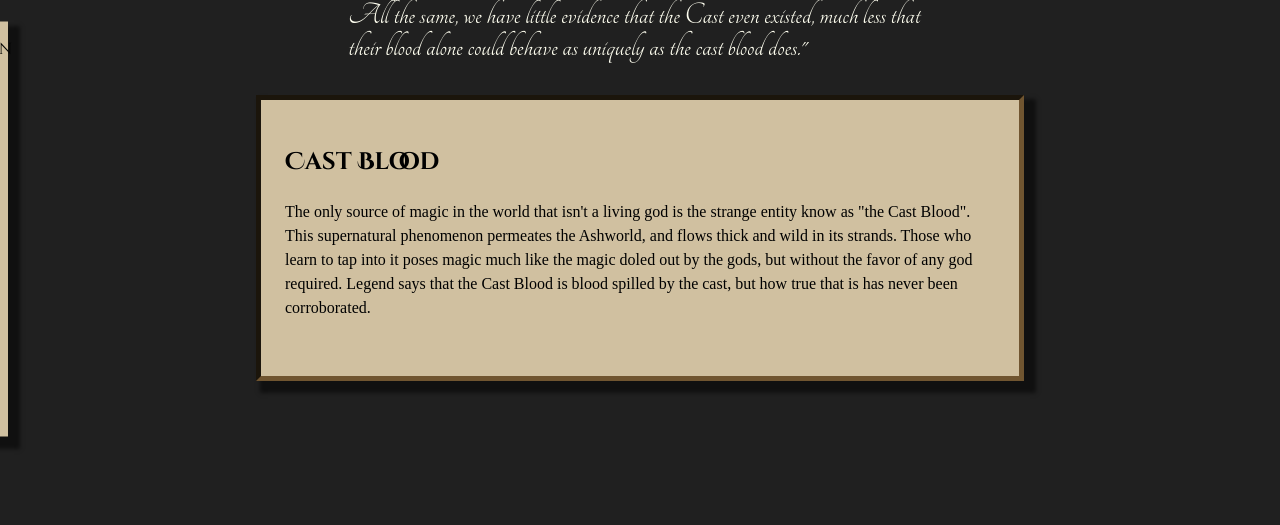
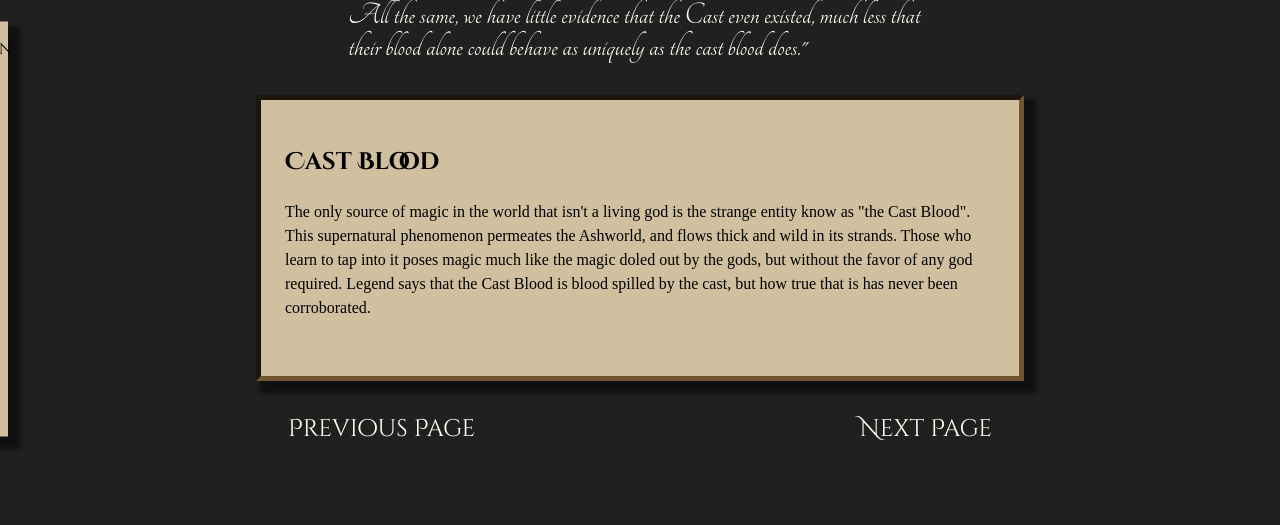
Before and after one commit to sowrd299/BurnedBook, a Django app: a page that uses ashworld/wiki/templates/wiki/index.html in a window 1280 px wide. Shown: the part 171-696 px from the top of the page. Run offline with Django 3.2, Linux system fonts and the light colour scheme; data comes from the database, SQL or seed files in the repository; both versions use the stored data as it was after the commit.

Commit message:
implements page turning

```diff
--- a/ashworld/wiki/models.py
+++ b/ashworld/wiki/models.py
@@ -12,6 +12,9 @@ class InfoPage(models.Model):
     def title(self):
         return self.short_title
 
+    def prev_page(self):
+        return InfoPage.objects.get(next_page = self)
+
     quote = models.TextField(blank = True)
     text = models.TextField(blank = True)
     secret_text = models.TextField(blank = True)
--- /dev/null
+++ b/ashworld/wiki/static/wiki/info.css
@@ -0,0 +1,19 @@
+.pageturn{
+    text-decoration: none;
+    color: inherit;
+    padding: 32px 32px;
+    font-size: 1.5em;
+    font-family: 'Cinzel Decorative', cursive;
+}
+
+#prev.pageturn{
+    float: left;
+}
+
+#next.pageturn{
+    float: right;
+}
+
+.pageturn:hover {
+    background: -moz-radial-gradient(closest-side, #70b0e080, #00000000);
+}
--- a/ashworld/wiki/static/wiki/style.css
+++ b/ashworld/wiki/static/wiki/style.css
@@ -57,18 +57,19 @@ body {
 
 .content {
     padding: 10px 20%;
+    color: #fffff0;
 }
 
 .content .quote {
     font-size: 2em; /*tangerine is a tinny font*/
     font-family: 'Tangerine', cursive;
     /*font-style: italic;*/
-    color: #fffff0;
     padding-left: 12%;
     padding-right: 12%;
 }
 
 .content .textbox {
+    color: #000000;
     padding: 24px;
     border-style: inset;
     border-color: #705530;
@@ -105,7 +106,7 @@ body {
     border-bottom-width: 3px;
 }
 
-a:hover {
+.sidebar a:hover {
     font-weight: bold;
     color: #b03090;
 }
--- a/ashworld/wiki/templates/wiki/index.html
+++ b/ashworld/wiki/templates/wiki/index.html
@@ -13,7 +13,9 @@
     <link href="https://fonts.googleapis.com/css2?family=Cinzel+Decorative:wght@400;700&family=Tangerine&display=swap" rel="stylesheet">
     <link rel="stylesheet" type="text/css" href="{% static 'wiki/style.css' %}"/>
 
-    {% block head %} {% endblock %}
+    {% block head %}
+    <link rel="stylesheet" type="text/css" href="{% static 'wiki/info.css' %}"/>
+    {% endblock %}
 
 </head>
 
@@ -37,9 +39,9 @@
 <div class="sidebar">
     <a href="{% url 'index' %}">Introduction</a>
     <a href="{% url 'map' %}">Map</a>
-    <a>Gods</a>
-    <a>History</a>
-    <a>Fauna</a>
+    <a href="{% url 'info' 'Gods' %}">Gods</a>
+    <a href="{% url 'info' 'History' %}">History</a>
+    <a href="{% url 'info' 'Fauna' %}">Fauna</a>
     <a href="{% url 'info' 'Magic' %}">Magic</a>
     <a href="{% url 'elvish' %}">Tongues</a>
 </div>
@@ -59,6 +61,13 @@
             {{ info.secret_text | safe }}
         </p>
     </div>
+
+    {% if info.prev_page %}
+        <a id="prev" class="pageturn" href="{% url 'info' info.prev_page.pk %}">Previous Page</a>
+    {% endif %}
+    {% if info.next_page %}
+        <a id="next" class="pageturn" href="{% url 'info' info.next_page.pk %}">Next Page</a>
+    {% endif %}
     {% endblock %}
 
 </div>
```
Also changed, not shown: ashworld/db.sqlite3.
